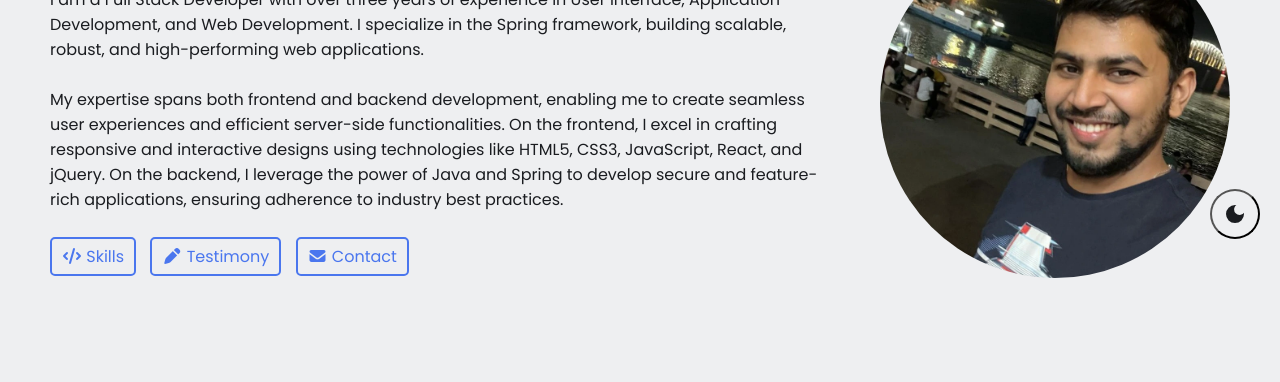
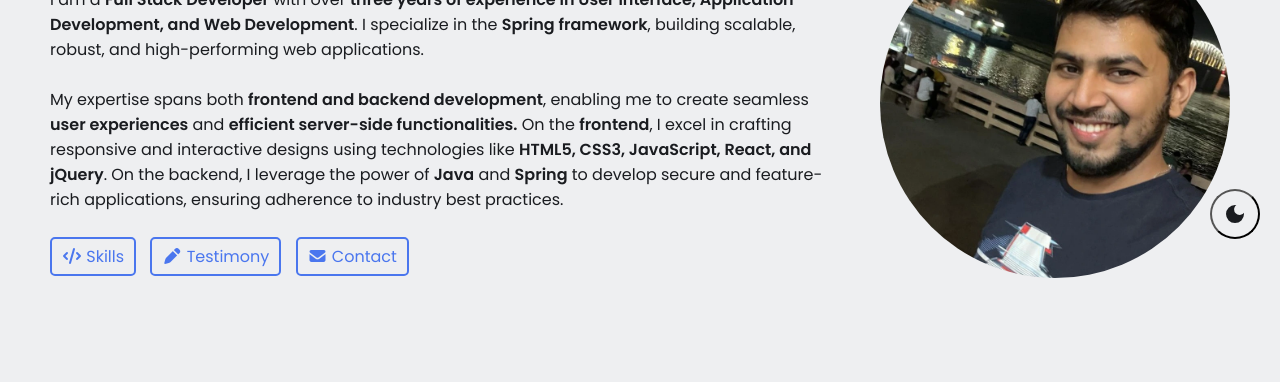
Before and after one commit to harshitspvaig-wq/portfolio, a plain HTML site: page index.html in a window 1280 px wide. Shown: the part 211-593 px from the top of the page. Drawn offline with Linux system fonts and the light colour scheme.

Commit message:
Update index.html

```diff
--- a/index.html
+++ b/index.html
@@ -45,8 +45,8 @@
     <section class="hero-section">
         <div class="text">
             <h2>Hi, I am Harshit &#128075;</h2>
-            <p>I am a Full Stack Developer with over three years of experience in User Interface, Application Development, and Web Development. I specialize in the Spring framework, building scalable, robust, and high-performing web applications.<br><br>
-                My expertise spans both frontend and backend development, enabling me to create seamless user experiences and efficient server-side functionalities. On the frontend, I excel in crafting responsive and interactive designs using technologies like HTML5, CSS3, JavaScript, React, and jQuery. On the backend, I leverage the power of Java and Spring to develop secure and feature-rich applications, ensuring adherence to industry best practices.<br><br>
+            <p>I am a <b>Full Stack Developer</b> with over <b>three years of experience in User Interface, Application Development, and Web Development</b>. I specialize in the <b>Spring framework</b>, building scalable, robust, and high-performing web applications.<br><br>
+                My expertise spans both <b>frontend and backend development</b>, enabling me to create seamless <b>user experiences</b> and <b>efficient server-side functionalities.</b> On the <b>frontend</b>, I excel in crafting responsive and interactive designs using technologies like <b>HTML5, CSS3, JavaScript, React, and jQuery</b>. On the backend, I leverage the power of <b>Java</b> and <b>Spring</b> to develop secure and feature-rich applications, ensuring adherence to industry best practices.<br><br>
 
             </p>
 
```
